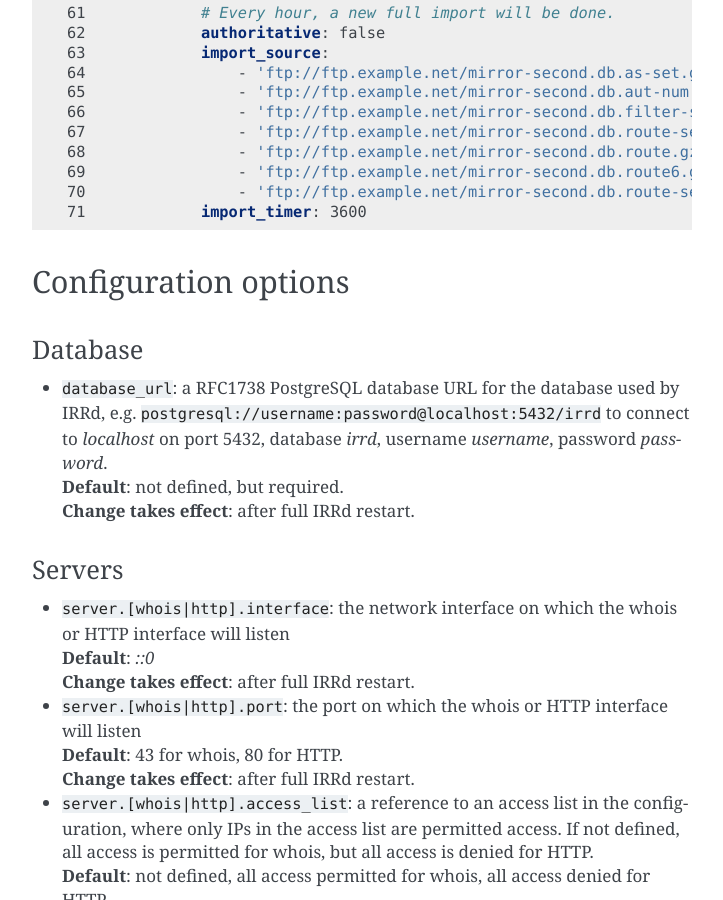
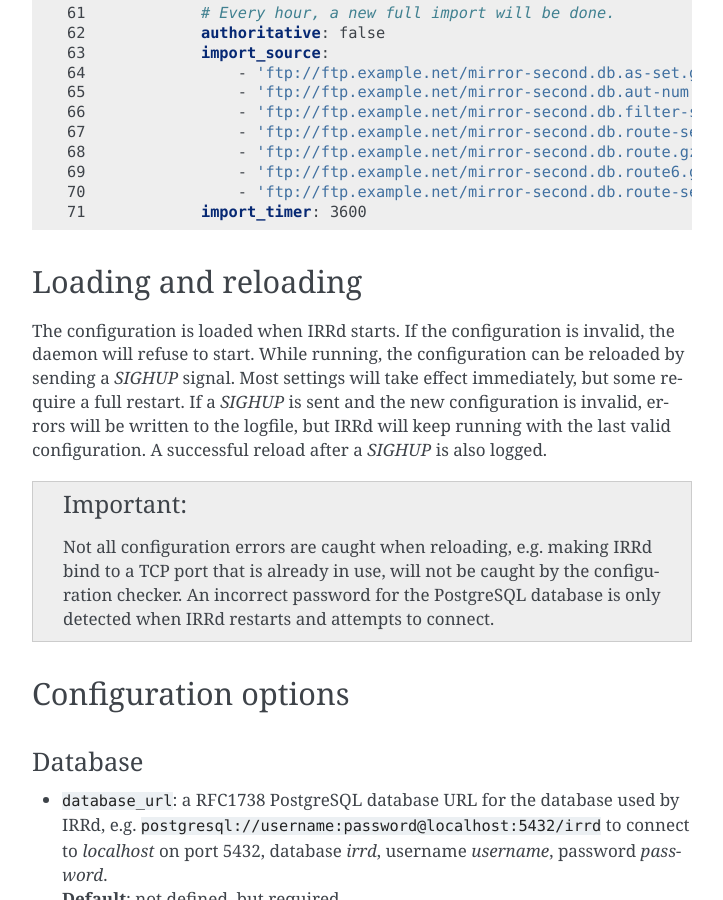
Before and after one commit to irrdnet/irrd, a Sphinx documentation site: the page built from docs/usage/configuration.rst, in a window 1280 px wide and 900 px high, scrolled down 1477 px. Shown: the whole window, without its empty margins (388-1111 px from the left). Built offline with Sphinx 7.4.7, drawn with Linux system fonts in a browser that asks for light colours; the version number could not be read and is left out; some of the changed text lies outside the part shown.

Commit message:
Ref #26 - Add SIGHUP handling for config reload.

```diff
--- a/docs/usage/configuration.rst
+++ b/docs/usage/configuration.rst
@@ -89,6 +89,21 @@ This sample shows the hierarchy of all configuration options::
                     - 'ftp://ftp.example.net/mirror-second.db.route-set.gz'
                 import_timer: 3600
 
+
+Loading and reloading
+---------------------
+
+The configuration is loaded when IRRd starts. If the configuration is invalid, the daemon will refuse to start.
+While running, the configuration can be reloaded by sending a `SIGHUP` signal. Most settings will take effect
+immediately, but some require a full restart. If a `SIGHUP` is sent and the new configuration is invalid,
+errors will be written to the logfile, but IRRd will keep running with the last valid configuration.
+A successful reload after a `SIGHUP` is also logged.
+
+.. important::
+
+    Not all configuration errors are caught when reloading, e.g. making IRRd bind to a TCP port that
+    is already in use, will not be caught by the configuration checker. An incorrect password for
+    the PostgreSQL database is only detected when IRRd restarts and attempts to connect.
 
 Configuration options
 ---------------------
```
Also changed, not shown: 2 other files.
